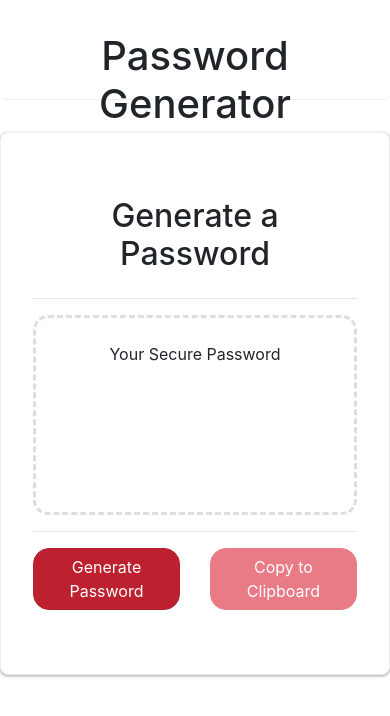
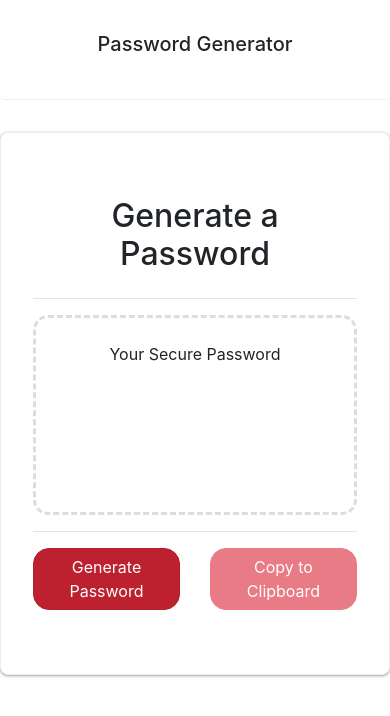
Before and after one commit to MiraThakkar/Password-Generator, a plain HTML site: page index.html in a window 390 px wide. Drawn offline with nearby package versions, Linux system fonts and the light colour scheme.

Commit message:
Fixed h1 header overlapping the main content of the page

```diff
--- a/style.css
+++ b/style.css
@@ -48,5 +48,9 @@ body{
         text-align: center;
     }
 
-
+   h1{
+       margin:auto;
+       text-align: center;
+       font-size: 20px;
+   }
 }
```
